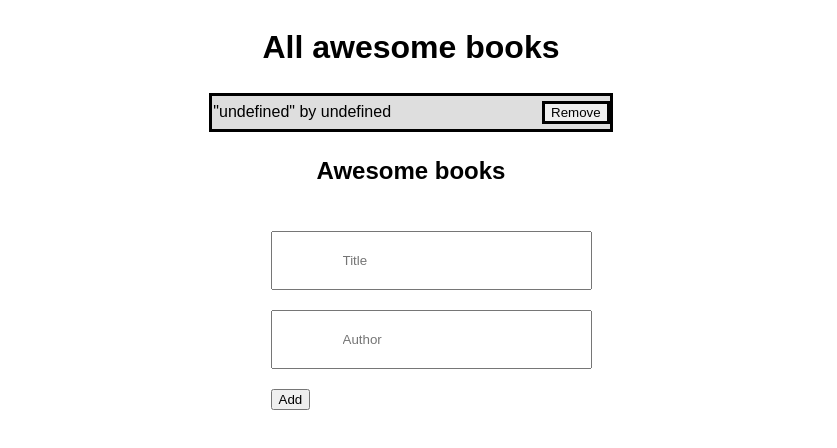
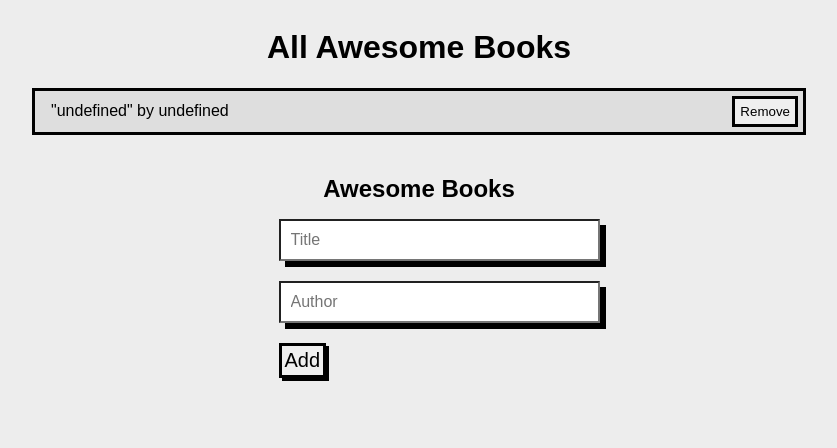
Before and after one commit to mertkantaroglu/Awesome-Books, a website: page index.html in a window 1280 px wide. Shown: the whole page, without its empty margins (229-1066 px from the left). Drawn offline with Linux system fonts and the light colour scheme.

Commit message:
update styling fix linter errors

```diff
--- a/index.html
+++ b/index.html
@@ -9,11 +9,11 @@
   </head>
   <body>
     <main>
-      <h1>All awesome books</h1>
+      <h1>All Awesome Books</h1>
 
       <div class="bookList"></div>
 
-      <h2>Awesome books</h2>
+      <h2>Awesome Books</h2>
       <form class="formInput">
         <ul>
           <li>
--- a/main.js
+++ b/main.js
@@ -19,6 +19,8 @@ author.addEventListener('change', () => {
 
 const populateFields = () => {
   localStorage.setItem('savedBooks', JSON.stringify(books));
+  document.querySelector('.book-title').value = '';
+  document.querySelector('.book-author').value = '';
 };
 
 const Book = class {
--- a/styles.css
+++ b/styles.css
@@ -1,5 +1,7 @@
 body {
   font-family: sans-serif;
+  width: 100%;
+  background: rgb(237, 237, 237);
 }
 
 main {
@@ -9,6 +11,11 @@ main {
   align-items: center;
 }
 
+h2 {
+  margin-bottom: -10px;
+  margin-top: 40px;
+}
+
 form li {
   list-style: none;
   align-items: center;
@@ -16,25 +23,45 @@ form li {
 }
 
 form input {
-  padding: 20px 70px;
+  padding: 10px 100px 10px 10px;
+  font-size: 16px;
+  box-shadow: 6px 6px;
 }
 
 .add-btn {
   justify-content: center;
+  margin-left: auto;
+  font-size: 20px;
+  cursor: pointer;
+  padding: 3px;
+  border: 3px solid #000;
+  box-shadow: 3px 3px;
 }
 
 .bookList {
   border: solid black;
-  margin:5px;
+  width: 60%;
 }
 
 .bookDiv {
-background-color: rgb(222, 222, 222);
-margin: 10px;
+  background-color: rgb(222, 222, 222);
+  width: 100%;
+  display: flex;
+  justify-content: space-between;
+}
+
+.bookDiv li:nth-child(odd) {
+  background-color: rgb(202, 202, 202);
+}
+
+td {
+display: flex;
+align-items: center;
+margin-left: 15px;
 }
 
 .deleteBtn {
-  margin: 5px 0 5px 150px;
+  margin: 5px;
   border: solid black;
-
+  padding: 5px;
 }
```
